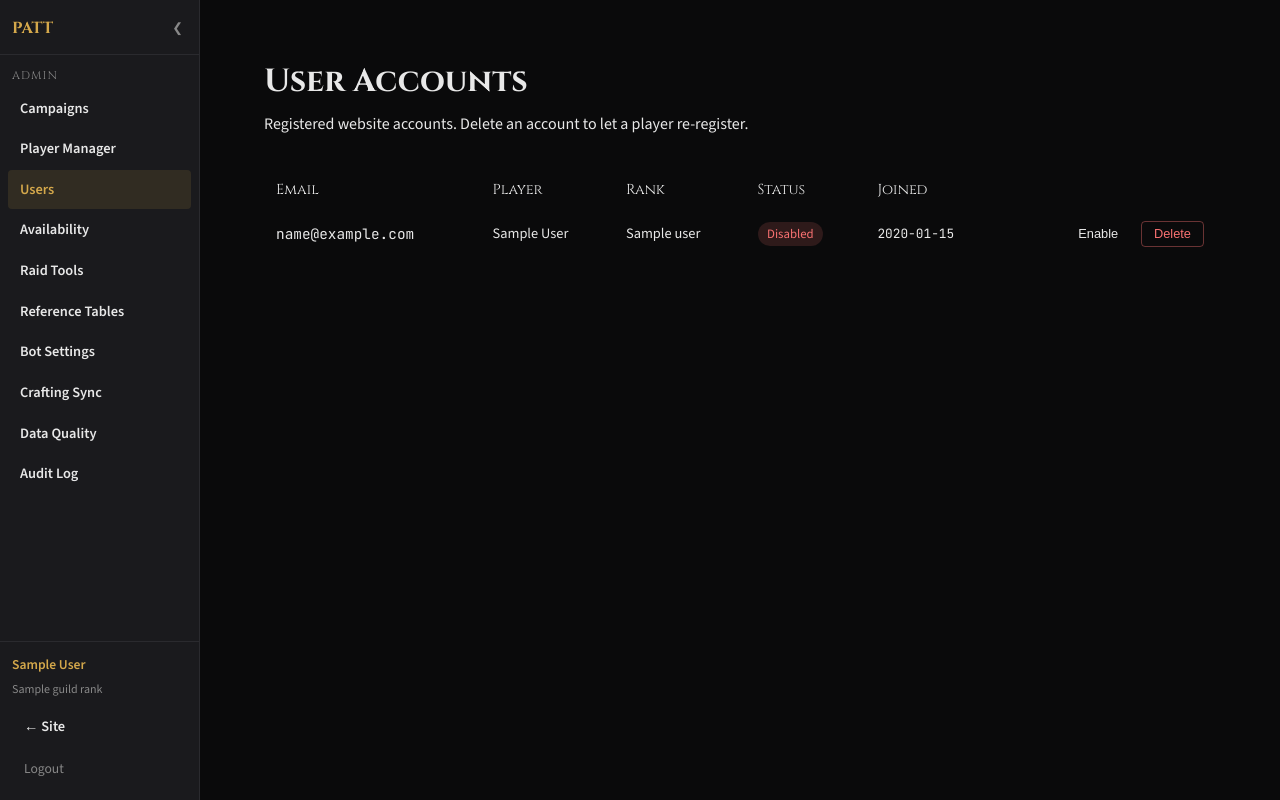
After one commit to Shadowedvaca/PullAllTheThings-site, a FastAPI app: template src/patt/templates/admin/users.html in a window 1280 px wide. The commit adds this page. Run offline with FastAPI, Linux system fonts and the light colour scheme; the template is opened without the code that fills it: most values are stand-ins (such as "Sample title", 1, 10 or a date in 2020); parts of the project's set-up code (start-up, migrations or seed data) failed here and were passed over.

Commit message:
feat: player deletion guard, user accounts screen, auto-rank audit on link
- Block player deletion when website_user_id is set (409 with registered:true)
- players.js shows helpful "go to Admin → Users" message on that error
- New /admin/users page: table of all common.users with linked player/rank
- PATCH /admin/users/{id}/toggle-active: flip is_active boolean
- DELETE /admin/users/{id}: nulls player.website_user_id then deletes user
- "Users" nav link added to base_admin.html sidebar
- _compute_best_rank() helper: max rank from Discord role + WoW char ranks
- Rank audit runs after link-discord and assign-character (skips admin_override)
- Both endpoints return rank_updated/new_rank in response data

Co-Authored-By: Claude Sonnet 4.6 <noreply@anthropic.com>

```diff
--- a/src/patt/static/js/players.js
+++ b/src/patt/static/js/players.js
@@ -637,6 +637,8 @@ async function deletePlayer(event, memberId, name) {
             allChars.forEach(c => { if (c.player_id === memberId) c.player_id = null; });
             render();
             showStatus(`"${name}" deleted`, 'success');
+        } else if (data.registered) {
+            showStatus(`Cannot delete — ${name} has a registered account. Go to Admin → Users to remove it first.`, 'error');
         } else {
             showStatus('Error: ' + (data.error || '?'), 'error');
         }
--- /dev/null
+++ b/src/patt/templates/admin/users.html
@@ -0,0 +1,127 @@
+{% extends "base_admin.html" %}
+{% block title %}User Accounts — Admin{% endblock %}
+{% block nav_users %}active{% endblock %}
+
+{% block content %}
+<div style="padding: 2rem;">
+    <h1 style="font-family: var(--font-display); color: var(--gold); margin-bottom: 0.25rem;">User Accounts</h1>
+    <p style="color: var(--text-secondary); margin-bottom: 2rem;">Registered website accounts. Delete an account to let a player re-register.</p>
+
+    <div id="toast" style="display:none; position:fixed; bottom:1.5rem; right:1.5rem; padding:0.75rem 1.25rem;
+         border-radius:6px; font-size:0.9rem; z-index:999; font-family: var(--font-body);"></div>
+
+    {% if users %}
+    <table style="width:100%; border-collapse:collapse; font-family: var(--font-body); font-size:0.9rem;">
+        <thead>
+            <tr style="border-bottom: 2px solid var(--border-accent);">
+                <th style="text-align:left; padding:0.6rem 0.75rem; color:var(--gold); font-family:var(--font-display); font-weight:400;">Email</th>
+                <th style="text-align:left; padding:0.6rem 0.75rem; color:var(--gold); font-family:var(--font-display); font-weight:400;">Player</th>
+                <th style="text-align:left; padding:0.6rem 0.75rem; color:var(--gold); font-family:var(--font-display); font-weight:400;">Rank</th>
+                <th style="text-align:left; padding:0.6rem 0.75rem; color:var(--gold); font-family:var(--font-display); font-weight:400;">Status</th>
+                <th style="text-align:left; padding:0.6rem 0.75rem; color:var(--gold); font-family:var(--font-display); font-weight:400;">Joined</th>
+                <th style="padding:0.6rem 0.75rem;"></th>
+            </tr>
+        </thead>
+        <tbody>
+        {% for u in users %}
+        <tr id="user-row-{{ u.id }}" style="border-bottom: 1px solid var(--border); transition: background 0.15s;"
+            onmouseover="this.style.background='var(--bg-card)'" onmouseout="this.style.background=''">
+            <td style="padding:0.6rem 0.75rem; color:var(--text-primary); font-family:var(--font-mono);">{{ u.email or '—' }}</td>
+            <td style="padding:0.6rem 0.75rem; color:var(--text-primary);">
+                {% if u.player_id %}
+                    <a href="/admin/players" style="color:var(--gold); text-decoration:none;">{{ u.display_name }}</a>
+                {% else %}
+                    <span style="color:var(--text-secondary);">—</span>
+                {% endif %}
+            </td>
+            <td style="padding:0.6rem 0.75rem; color:var(--text-secondary);">{{ u.rank_name or '—' }}</td>
+            <td style="padding:0.6rem 0.75rem;">
+                <span id="status-{{ u.id }}" style="padding:0.2rem 0.6rem; border-radius:12px; font-size:0.8rem;
+                    background: {% if u.is_active %}rgba(74,222,128,0.15){% else %}rgba(248,113,113,0.15){% endif %};
+                    color: {% if u.is_active %}#4ade80{% else %}#f87171{% endif %};">
+                    {% if u.is_active %}Active{% else %}Disabled{% endif %}
+                </span>
+            </td>
+            <td style="padding:0.6rem 0.75rem; color:var(--text-secondary); font-family:var(--font-mono); font-size:0.8rem;">
+                {{ u.created_at.strftime('%Y-%m-%d') if u.created_at else '—' }}
+            </td>
+            <td style="padding:0.6rem 0.75rem; text-align:right; white-space:nowrap;">
+                <button onclick="toggleActive({{ u.id }})"
+                        id="toggle-btn-{{ u.id }}"
+                        style="padding:0.3rem 0.75rem; border-radius:4px; border:1px solid var(--border-accent);
+                               background:transparent; color:var(--text-secondary); cursor:pointer; font-size:0.8rem;
+                               margin-right:0.5rem;"
+                        onmouseover="this.style.color='var(--text-primary)'"
+                        onmouseout="this.style.color='var(--text-secondary)'">
+                    {% if u.is_active %}Disable{% else %}Enable{% endif %}
+                </button>
+                <button onclick="deleteUser({{ u.id }}, '{{ u.email or u.display_name or 'this user' }}')"
+                        style="padding:0.3rem 0.75rem; border-radius:4px; border:1px solid rgba(248,113,113,0.4);
+                               background:transparent; color:#f87171; cursor:pointer; font-size:0.8rem;"
+                        onmouseover="this.style.background='rgba(248,113,113,0.1)'"
+                        onmouseout="this.style.background='transparent'">
+                    Delete
+                </button>
+            </td>
+        </tr>
+        {% endfor %}
+        </tbody>
+    </table>
+    {% else %}
+    <p style="color:var(--text-secondary); text-align:center; padding:3rem;">No registered user accounts found.</p>
+    {% endif %}
+</div>
+{% endblock %}
+
+{% block scripts %}
+<script>
+function showToast(msg, type) {
+    const t = document.getElementById('toast');
+    t.textContent = msg;
+    t.style.background = type === 'success' ? 'rgba(74,222,128,0.2)' : 'rgba(248,113,113,0.2)';
+    t.style.border = type === 'success' ? '1px solid #4ade80' : '1px solid #f87171';
+    t.style.color = type === 'success' ? '#4ade80' : '#f87171';
+    t.style.display = 'block';
+    clearTimeout(t._timer);
+    t._timer = setTimeout(() => { t.style.display = 'none'; }, 3500);
+}
+
+async function toggleActive(userId) {
+    try {
+        const res = await fetch(`/admin/users/${userId}/toggle-active`, { method: 'PATCH' });
+        const data = await res.json();
+        if (data.ok) {
+            const isActive = data.data.is_active;
+            const span = document.getElementById(`status-${userId}`);
+            const btn = document.getElementById(`toggle-btn-${userId}`);
+            span.textContent = isActive ? 'Active' : 'Disabled';
+            span.style.background = isActive ? 'rgba(74,222,128,0.15)' : 'rgba(248,113,113,0.15)';
+            span.style.color = isActive ? '#4ade80' : '#f87171';
+            btn.textContent = isActive ? 'Disable' : 'Enable';
+            showToast(`Account ${isActive ? 'enabled' : 'disabled'}`, 'success');
+        } else {
+            showToast('Error: ' + (data.error || '?'), 'error');
+        }
+    } catch (e) {
+        showToast('Network error', 'error');
+    }
+}
+
+async function deleteUser(userId, label) {
+    if (!confirm(`Delete account for "${label}"?\n\nThis removes their login credentials. Their player record will remain and they can re-register.`)) return;
+    try {
+        const res = await fetch(`/admin/users/${userId}`, { method: 'DELETE' });
+        const data = await res.json();
+        if (data.ok) {
+            document.getElementById(`user-row-${userId}`)?.remove();
+            const name = data.data.player_display_name;
+            showToast(name ? `Account deleted — ${name} can now re-register` : 'Account deleted', 'success');
+        } else {
+            showToast('Error: ' + (data.error || '?'), 'error');
+        }
+    } catch (e) {
+        showToast('Network error', 'error');
+    }
+}
+</script>
+{% endblock %}
--- a/src/patt/templates/base_admin.html
+++ b/src/patt/templates/base_admin.html
@@ -26,6 +26,9 @@
             </a>
 <a href="/admin/players" class="admin-sidenav__link {% block nav_players %}{% endblock %}">
                 Player Manager
+            </a>
+            <a href="/admin/users" class="admin-sidenav__link {% block nav_users %}{% endblock %}">
+                Users
             </a>
             <a href="/admin/availability" class="admin-sidenav__link {% block nav_availability %}{% endblock %}">
                 Availability
```
Also changed, not shown: src/patt/pages/admin_pages.py (+171 -2 lines).
